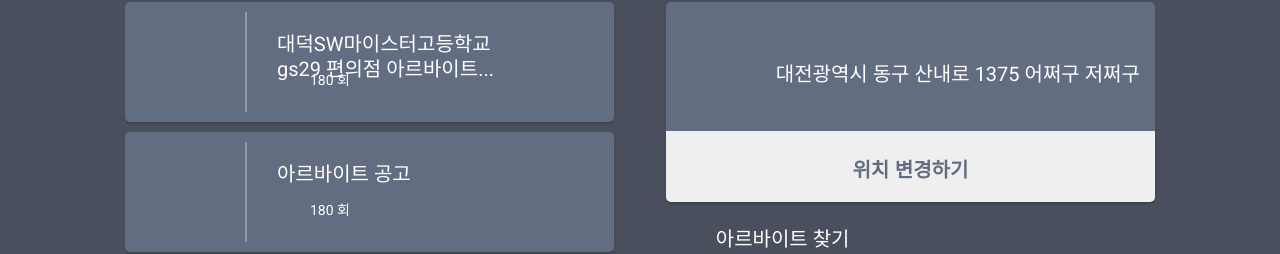
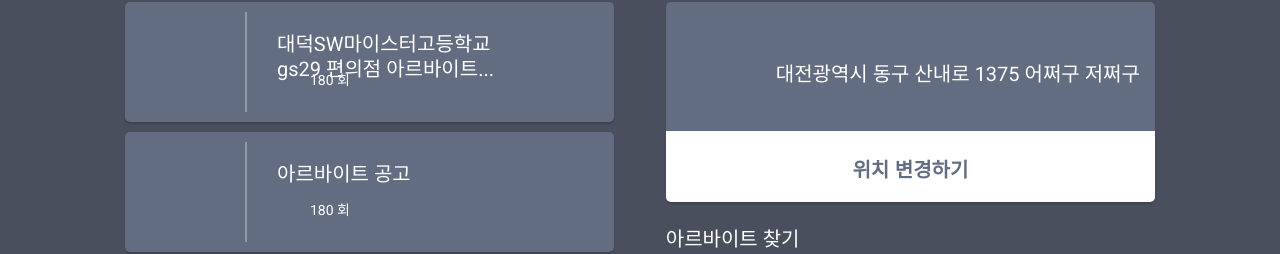
Before and after one commit to Yangaboo/Albago, a Vue app: page / in a window 1280 px wide. Shown: the part 377-631 px from the top of the page. Built offline with nearby package versions, Linux system fonts and the light colour scheme.

Commit message:
Fix some style

```diff
--- a/src/App.vue
+++ b/src/App.vue
@@ -105,5 +105,6 @@ table {
   color: white;
   position: absolute;
   top: -45px;
+  left: 0;
 }
 </style>
--- a/src/components/Main/MainLocate.vue
+++ b/src/components/Main/MainLocate.vue
@@ -37,7 +37,7 @@ export default {
     top: 60px;
   }
   @include e('current-location') {
-    color: white;
+    color: #fff;
   }
   @include e('select-location') {
     position: absolute;
@@ -45,6 +45,7 @@ export default {
     left: 0;
     height: 71px;
     padding: 23px;
+    background-color: #fff;
     color: #636d81;
     font-weight: bold;
     width: 100%;
```
